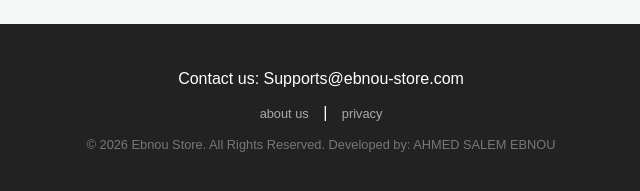
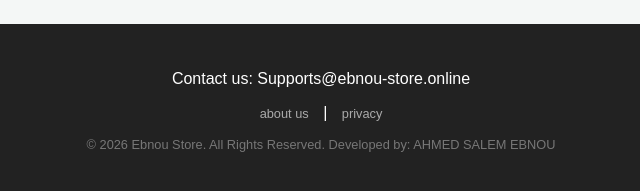
Before and after one commit to nz5v4w54sm-arch/Ebnou-store, a plain HTML site: page index.html in a window 1280 px wide. Shown: the part 2017-2208 px from the top of the page, 319-959 px from the left. Drawn offline with Linux system fonts and the light colour scheme; no server answers; files whose address does not match are found by name.

Commit message:
Add files via upload

```diff
--- a/index.html
+++ b/index.html
@@ -159,7 +159,7 @@
 </section>
 
 <footer style="background: #222; color: #fff; text-align: center; padding: 30px 10px; margin-top: 50px; font-family: sans-serif;">
-    <p>Contact us: Supports@ebnou-store.com</p>
+    <p>Contact us: Supports@ebnou-store.online</p>
     <div style="margin-top: 10px;">
         <a href="about.html" style="color: #aaa; text-decoration: none; font-size: 0.8rem; margin: 0 10px;">about us</a> |
         <a href="privacy.html" style="color: #aaa; text-decoration: none; font-size: 0.8rem; margin: 0 10px;">privacy</a>
```
